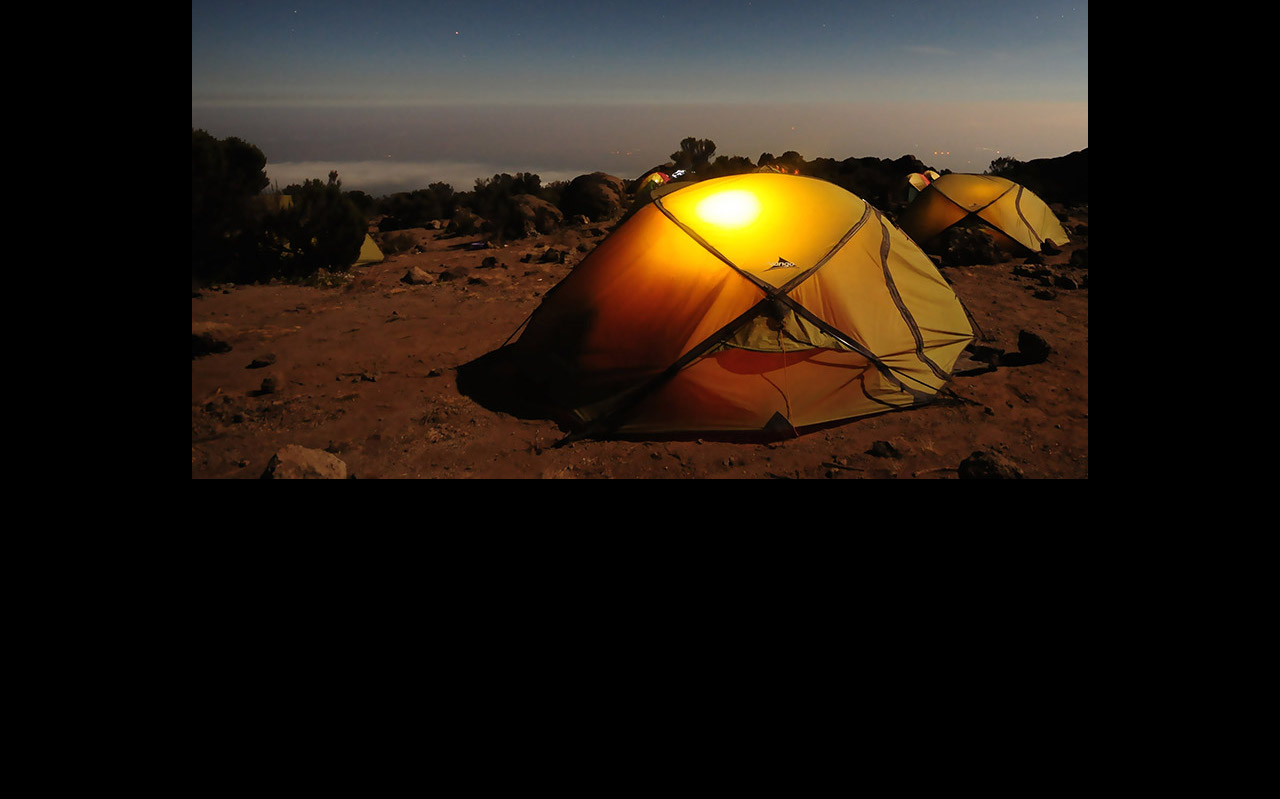
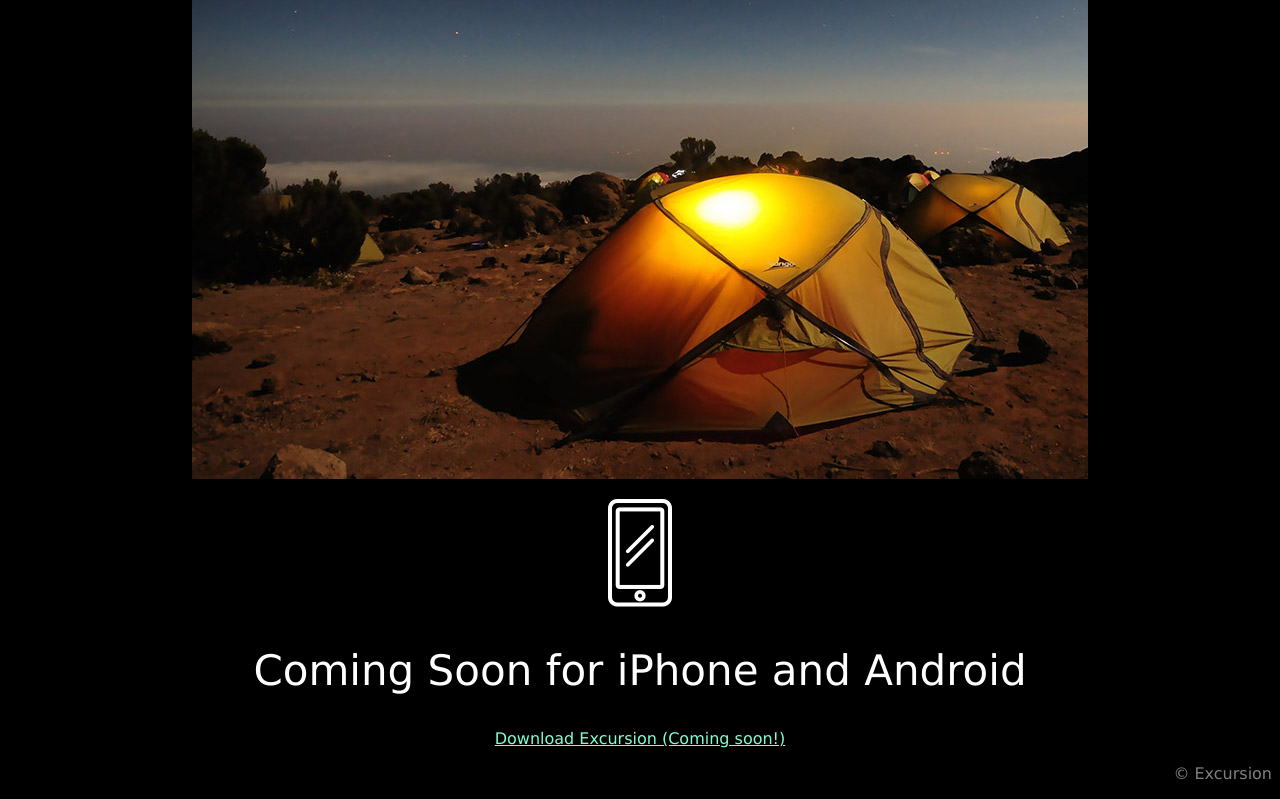
Before and after one commit to bradenmunn/Excursion, a plain HTML site: page index.html in a window 1280 px wide. Shown: the part 526-1325 px from the top of the page. Before the commit the page ends 1025 px from the top, so only its background shows below. Drawn offline with Linux system fonts and the light colour scheme.

Commit message:
Completed 1st Draft

```diff
--- a/index.html
+++ b/index.html
@@ -16,6 +16,12 @@
       <p><img src="resources/images/camp.jpg"></p>
     </div>
 
+    <div class="footer">
+      <p><img src="resources/images/phone.png"></p>
+      <h2 class="subheading">Coming Soon for iPhone and Android</h2>
+      <p><a class="download" href="google.com">Download Excursion (Coming soon!)</a></p>
+      <p id="copyright">&copy Excursion</p>
+    </div>
 
   </body>
 </html>
--- a/resources/css/style.css
+++ b/resources/css/style.css
@@ -26,3 +26,8 @@
   color: gray;
   font-size: 21px;
 }
+
+#copyright {
+  color: gray;
+  text-align: right;
+}
```
